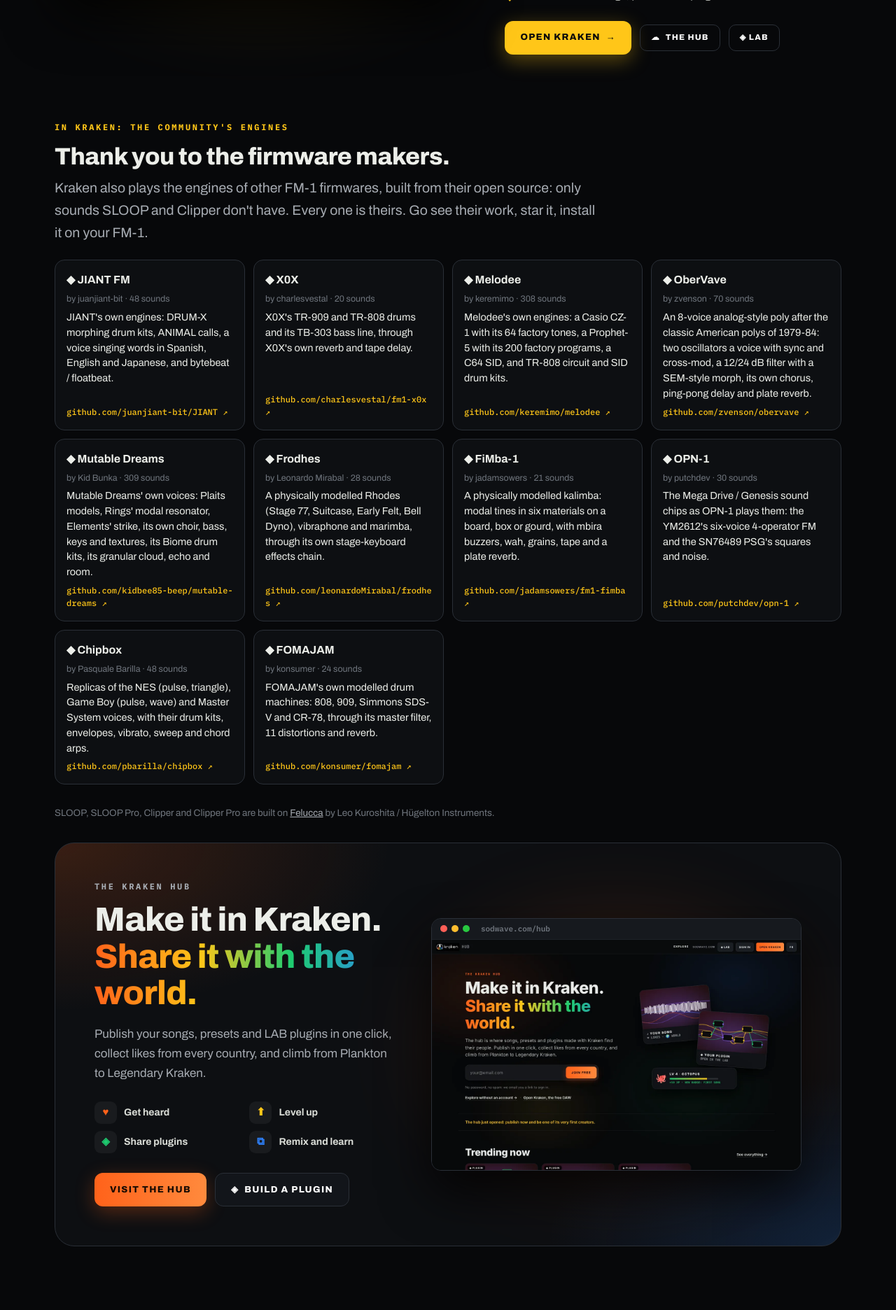
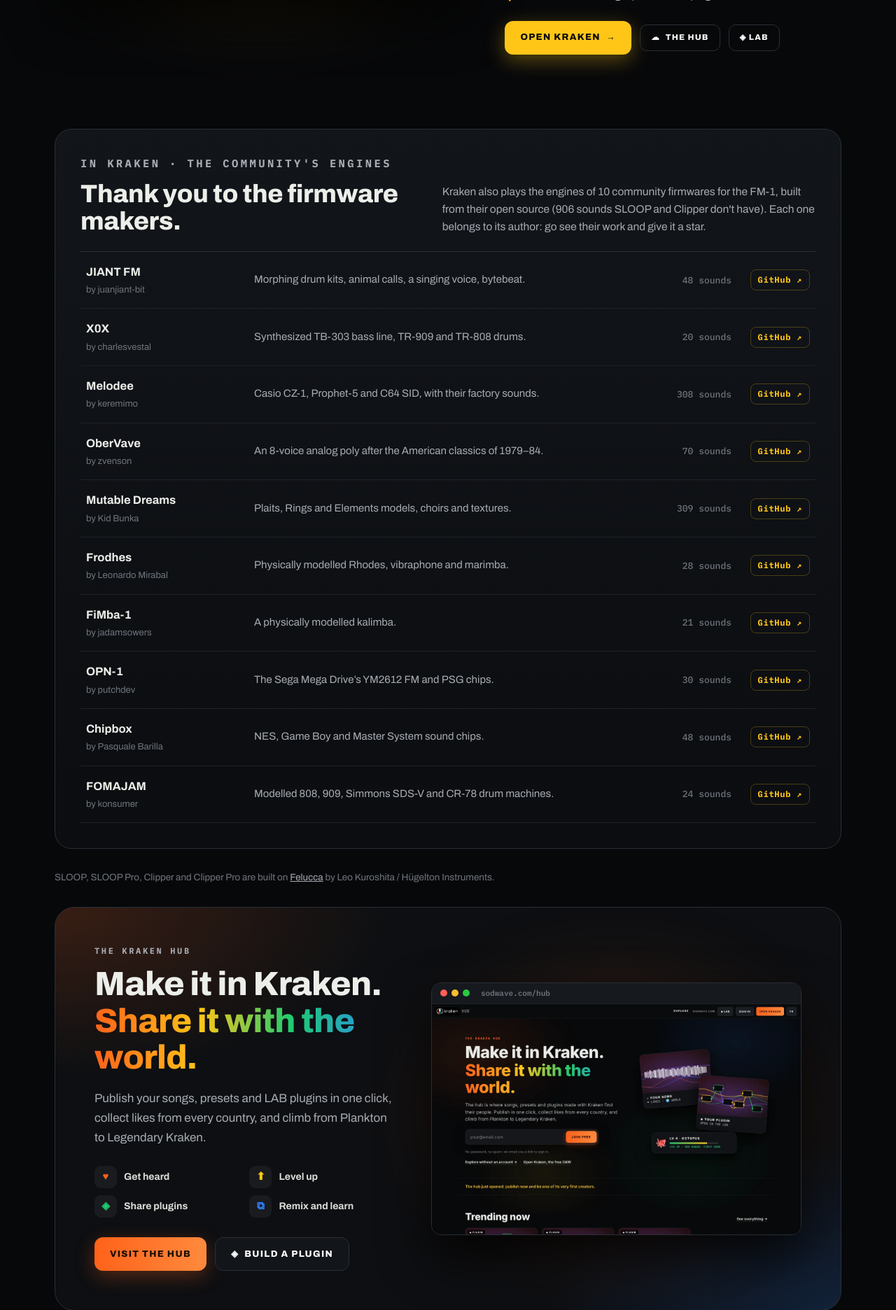
Before and after one commit to isod89/sodwave-site, a PHP site: page / in a window 1280 px wide. Shown: the part 3953-5825 px from the top of the page at 70% size. Run offline with PHP 8.4, Linux system fonts and the light colour scheme.

Commit message:
www.sodwave.com/kraken : Kraken 7b3dbe9451ad

```diff
--- a/assets/site-v3.css
+++ b/assets/site-v3.css
@@ -295,13 +295,26 @@ footer{margin-top:100px;border-top:1px solid var(--line);background:#050607}
 .btn.pri{border:0;background:var(--a);color:#07080a;box-shadow:0 8px 28px color-mix(in srgb,var(--a) 35%,transparent)}
 .btn.pri:hover{filter:brightness(1.1)}
 
-/* Kraken: the community's engines (credits, home page) */
-.cengines{margin:56px 0 0}
-.cengines h3{font-size:clamp(24px,3vw,34px);line-height:1.15;margin:6px 0 10px}
-.cengines .lead{color:var(--dim);max-width:70ch;margin:0 0 22px}
-.ce-grid{display:grid;grid-template-columns:repeat(auto-fill,minmax(260px,1fr));gap:12px}
-.ce{display:flex;flex-direction:column;gap:6px;padding:16px;border:1px solid var(--line2);border-radius:14px;background:var(--s1);color:var(--fg);text-decoration:none;font-size:14.5px;line-height:1.5;transition:border-color .2s,transform .2s}
-.ce:hover{border-color:var(--y);transform:translateY(-2px)}
-.ce b{font-size:16px}
-.ce small{color:var(--faint);font-size:12.5px}
-.ce i{font-style:normal;font-family:var(--mono);font-size:12px;color:var(--y);margin-top:auto;overflow-wrap:anywhere}
+/* Kraken: the community's engines (credits, home page): a list, one firmware a row */
+.cengines{margin:64px 0 0;padding:36px;border:1px solid var(--line2);border-radius:24px;background:linear-gradient(180deg,#12151a,#0b0d10)}
+.ce-head{display:grid;grid-template-columns:minmax(0,1fr) minmax(0,1.1fr);gap:32px;align-items:end;margin-bottom:22px}
+.ce-head .eye{margin-bottom:12px}
+.ce-head h3{margin:0;font-size:clamp(26px,3vw,36px);line-height:1.1;letter-spacing:-.01em}
+.ce-head p{margin:0;color:var(--dim);font-size:15.5px;line-height:1.6}
+.ce-list{list-style:none;margin:0;padding:0;border-top:1px solid var(--line2)}
+.ce-list li{border-bottom:1px solid var(--line)}
+.ce-list a{display:grid;grid-template-columns:220px minmax(0,1fr) 90px 92px;gap:20px;align-items:center;padding:15px 8px;color:var(--fg);text-decoration:none;transition:background .15s}
+.ce-list a:hover{background:#ffffff08}
+.ce-name{display:flex;flex-direction:column;gap:2px;min-width:0}
+.ce-name b{font-size:16.5px;font-weight:700}
+.ce-name small{color:var(--faint);font-size:13px;white-space:nowrap;overflow:hidden;text-overflow:ellipsis}
+.ce-what{color:var(--dim);font-size:15px;line-height:1.45}
+.ce-n{font:500 13px/1 var(--mono);color:var(--faint);text-align:right}
+.ce-go{justify-self:end;font:700 12px/1 var(--mono);letter-spacing:.06em;color:var(--y);padding:8px 10px;border:1px solid #ffc61840;border-radius:8px;white-space:nowrap}
+.ce-list a:hover .ce-go{background:#ffc6181a;border-color:var(--y)}
+@media (max-width:860px){
+  .cengines{padding:24px 18px}
+  .ce-head{grid-template-columns:1fr;gap:12px}
+  .ce-list a{grid-template-columns:minmax(0,1fr) auto;grid-template-areas:"name go" "what what" "n n";gap:6px 12px;padding:14px 4px}
+  .ce-name{grid-area:name}.ce-go{grid-area:go}.ce-what{grid-area:what;font-size:14.5px}.ce-n{grid-area:n;text-align:left}
+}
--- a/clipper-pro/index.html
+++ b/clipper-pro/index.html
@@ -15,7 +15,7 @@
 <link rel="preconnect" href="https://fonts.googleapis.com">
 <link rel="preconnect" href="https://fonts.gstatic.com" crossorigin>
 <link rel="stylesheet" href="https://fonts.googleapis.com/css2?family=Archivo:wdth,wght@62..125,400..800&family=IBM+Plex+Mono:wght@500;600;700&display=swap">
-<link rel="stylesheet" href="/assets/site-v3.css">
+<link rel="stylesheet" href="/assets/site-v3.css?v=20261028">
 <style>:root{--a:var(--o)}</style>
 </head>
 <body class="lang-en">
@@ -153,6 +153,6 @@
   </div>
 </footer>
 
-<script src="/assets/site-v3.js"></script>
+<script src="/assets/site-v3.js?v=20261028"></script>
 </body>
 </html>
--- a/clipper/index.html
+++ b/clipper/index.html
@@ -14,7 +14,7 @@
 <link rel="preconnect" href="https://fonts.googleapis.com">
 <link rel="preconnect" href="https://fonts.gstatic.com" crossorigin>
 <link rel="stylesheet" href="https://fonts.googleapis.com/css2?family=Archivo:wdth,wght@62..125,400..800&family=IBM+Plex+Mono:wght@500;600;700&display=swap">
-<link rel="stylesheet" href="/assets/site-v3.css">
+<link rel="stylesheet" href="/assets/site-v3.css?v=20261028">
 <style>:root{--a:var(--o)}</style>
 </head>
 <body class="lang-en">
@@ -140,6 +140,6 @@
   </div>
 </footer>
 
-<script src="/assets/site-v3.js"></script>
+<script src="/assets/site-v3.js?v=20261028"></script>
 </body>
 </html>
--- a/index.html
+++ b/index.html
@@ -15,7 +15,7 @@
 <link rel="preconnect" href="https://fonts.googleapis.com">
 <link rel="preconnect" href="https://fonts.gstatic.com" crossorigin>
 <link rel="stylesheet" href="https://fonts.googleapis.com/css2?family=Archivo:wdth,wght@62..125,400..800&family=IBM+Plex+Mono:wght@500;600;700&display=swap">
-<link rel="stylesheet" href="/assets/site-v3.css">
+<link rel="stylesheet" href="/assets/site-v3.css?v=20261028">
 </head>
 <body class="lang-en">
 
@@ -201,21 +201,75 @@
 
     <!-- KRAKEN: THE COMMUNITY'S ENGINES (from Kraken's engines/packs.json) -->
     <section class="cengines rv" id="community-engines" style="--a:var(--y)">
-      <p class="eye"><span class="en">In Kraken: the community's engines</span><span class="fr">Dans Kraken : les moteurs de la communauté</span></p>
-      <h3><span class="en">Thank you to the firmware makers.</span><span class="fr">Merci aux créateurs de firmwares.</span></h3>
-      <p class="lead"><span class="en">Kraken also plays the engines of other FM-1 firmwares, built from their open source: only sounds SLOOP and Clipper don't have. Every one is theirs. Go see their work, star it, install it on your FM-1.</span><span class="fr">Kraken joue aussi les moteurs d'autres firmwares FM-1, compilés depuis leur code source ouvert : seulement des sons que SLOOP et Clipper n'ont pas. Chacun est à eux. Allez voir leur travail, mettez-leur une étoile, installez-les sur votre FM-1.</span></p>
-      <div class="ce-grid">
-        <a class="ce" href="https://github.com/juanjiant-bit/JIANT" target="_blank" rel="noopener"><b>◆ JIANT FM</b><small><span class="en">by</span><span class="fr">par</span> juanjiant-bit · 48 <span class="en">sounds</span><span class="fr">sons</span></small><span class="en">JIANT&#x27;s own engines: DRUM-X morphing drum kits, ANIMAL calls, a voice singing words in Spanish, English and Japanese, and bytebeat / floatbeat.</span><span class="fr">Kits DRUM-X qui se transforment, cris d’animaux, une voix qui chante des mots en espagnol, anglais et japonais, bytebeat.</span><i>github.com/juanjiant-bit/JIANT ↗</i></a>
-        <a class="ce" href="https://github.com/charlesvestal/fm1-x0x" target="_blank" rel="noopener"><b>◆ X0X</b><small><span class="en">by</span><span class="fr">par</span> charlesvestal · 20 <span class="en">sounds</span><span class="fr">sons</span></small><span class="en">X0X&#x27;s TR-909 and TR-808 drums and its TB-303 bass line, through X0X&#x27;s own reverb and tape delay.</span><span class="fr">Les batteries TR-909 et TR-808 synthétisées et la ligne de basse TB-303 d’X0X, avec sa réverb et son delay à bande.</span><i>github.com/charlesvestal/fm1-x0x ↗</i></a>
-        <a class="ce" href="https://github.com/keremimo/melodee" target="_blank" rel="noopener"><b>◆ Melodee</b><small><span class="en">by</span><span class="fr">par</span> keremimo · 308 <span class="en">sounds</span><span class="fr">sons</span></small><span class="en">Melodee&#x27;s own engines: a Casio CZ-1 with its 64 factory tones, a Prophet-5 with its 200 factory programs, a C64 SID, and TR-808 circuit and SID drum kits.</span><span class="fr">Un Casio CZ-1 et ses 64 sons d’usine, un Prophet-5 et ses 200 programmes, un SID de C64, des kits 808 et SID.</span><i>github.com/keremimo/melodee ↗</i></a>
-        <a class="ce" href="https://github.com/zvenson/obervave" target="_blank" rel="noopener"><b>◆ OberVave</b><small><span class="en">by</span><span class="fr">par</span> zvenson · 70 <span class="en">sounds</span><span class="fr">sons</span></small><span class="en">An 8-voice analog-style poly after the classic American polys of 1979-84: two oscillators a voice with sync and cross-mod, a 12/24 dB filter with a SEM-style morph, its own chorus, ping-pong delay and plate reverb.</span><span class="fr">Un polyphonique 8 voix façon synthés américains 1979-84 : deux oscillateurs, sync, cross-mod, filtre 12/24 dB à morph SEM.</span><i>github.com/zvenson/obervave ↗</i></a>
-        <a class="ce" href="https://github.com/kidbee85-beep/mutable-dreams" target="_blank" rel="noopener"><b>◆ Mutable Dreams</b><small><span class="en">by</span><span class="fr">par</span> Kid Bunka · 309 <span class="en">sounds</span><span class="fr">sons</span></small><span class="en">Mutable Dreams&#x27; own voices: Plaits models, Rings&#x27; modal resonator, Elements&#x27; strike, its own choir, bass, keys and textures, its Biome drum kits, its granular cloud, echo and room.</span><span class="fr">Des modèles Plaits, le résonateur modal de Rings, Elements, un chœur, basses, claviers et textures, ses kits Biome.</span><i>github.com/kidbee85-beep/mutable-dreams ↗</i></a>
-        <a class="ce" href="https://github.com/leonardoMirabal/frodhes" target="_blank" rel="noopener"><b>◆ Frodhes</b><small><span class="en">by</span><span class="fr">par</span> Leonardo Mirabal · 28 <span class="en">sounds</span><span class="fr">sons</span></small><span class="en">A physically modelled Rhodes (Stage 77, Suitcase, Early Felt, Bell Dyno), vibraphone and marimba, through its own stage-keyboard effects chain.</span><span class="fr">Un piano Rhodes modélisé physiquement (Stage 77, Suitcase, Early Felt, Bell Dyno), vibraphone et marimba.</span><i>github.com/leonardoMirabal/frodhes ↗</i></a>
-        <a class="ce" href="https://github.com/jadamsowers/fm1-fimba" target="_blank" rel="noopener"><b>◆ FiMba-1</b><small><span class="en">by</span><span class="fr">par</span> jadamsowers · 21 <span class="en">sounds</span><span class="fr">sons</span></small><span class="en">A physically modelled kalimba: modal tines in six materials on a board, box or gourd, with mbira buzzers, wah, grains, tape and a plate reverb.</span><span class="fr">Un kalimba modélisé physiquement : lames en six matières, buzzers de mbira, wah, grains, bande et réverb.</span><i>github.com/jadamsowers/fm1-fimba ↗</i></a>
-        <a class="ce" href="https://github.com/putchdev/opn-1" target="_blank" rel="noopener"><b>◆ OPN-1</b><small><span class="en">by</span><span class="fr">par</span> putchdev · 30 <span class="en">sounds</span><span class="fr">sons</span></small><span class="en">The Mega Drive / Genesis sound chips as OPN-1 plays them: the YM2612&#x27;s six-voice 4-operator FM and the SN76489 PSG&#x27;s squares and noise.</span><span class="fr">Les puces de la Mega Drive : la FM 4 opérateurs du YM2612 et les carrés et le bruit du PSG.</span><i>github.com/putchdev/opn-1 ↗</i></a>
-        <a class="ce" href="https://github.com/pbarilla/chipbox" target="_blank" rel="noopener"><b>◆ Chipbox</b><small><span class="en">by</span><span class="fr">par</span> Pasquale Barilla · 48 <span class="en">sounds</span><span class="fr">sons</span></small><span class="en">Replicas of the NES (pulse, triangle), Game Boy (pulse, wave) and Master System voices, with their drum kits, envelopes, vibrato, sweep and chord arps.</span><span class="fr">Les puces de la NES, de la Game Boy et de la Master System, avec leurs batteries, enveloppes et arpèges.</span><i>github.com/pbarilla/chipbox ↗</i></a>
-        <a class="ce" href="https://github.com/konsumer/fomajam" target="_blank" rel="noopener"><b>◆ FOMAJAM</b><small><span class="en">by</span><span class="fr">par</span> konsumer · 24 <span class="en">sounds</span><span class="fr">sons</span></small><span class="en">FOMAJAM&#x27;s own modelled drum machines: 808, 909, Simmons SDS-V and CR-78, through its master filter, 11 distortions and reverb.</span><span class="fr">Ses boîtes à rythmes modélisées : 808, 909, Simmons SDS-V et CR-78.</span><i>github.com/konsumer/fomajam ↗</i></a>
+      <div class="ce-head">
+        <div>
+          <p class="eye"><span class="en">In Kraken · the community's engines</span><span class="fr">Dans Kraken · les moteurs de la communauté</span></p>
+          <h3><span class="en">Thank you to the firmware makers.</span><span class="fr">Merci aux créateurs de firmwares.</span></h3>
+        </div>
+        <p><span class="en">Kraken also plays the engines of 10 community firmwares for the FM-1, built from their open source (906 sounds SLOOP and Clipper don't have). Each one belongs to its author: go see their work and give it a star.</span><span class="fr">Kraken joue aussi les moteurs de 10 firmwares de la communauté FM-1, compilés depuis leur code source ouvert (906 sons que SLOOP et Clipper n'ont pas). Chacun appartient à son auteur : allez voir leur travail et donnez-lui une étoile.</span></p>
       </div>
+      <ul class="ce-list">
+        <li><a href="https://github.com/juanjiant-bit/JIANT" target="_blank" rel="noopener">
+          <span class="ce-name"><b>JIANT FM</b><small><span class="en">by</span><span class="fr">par</span> juanjiant-bit</small></span>
+          <span class="ce-what"><span class="en">Morphing drum kits, animal calls, a singing voice, bytebeat.</span><span class="fr">Batteries qui se transforment, cris d’animaux, une voix qui chante, bytebeat.</span></span>
+          <span class="ce-n">48 <span class="en">sounds</span><span class="fr">sons</span></span>
+          <span class="ce-go">GitHub ↗</span>
+        </a></li>
+        <li><a href="https://github.com/charlesvestal/fm1-x0x" target="_blank" rel="noopener">
+          <span class="ce-name"><b>X0X</b><small><span class="en">by</span><span class="fr">par</span> charlesvestal</small></span>
+          <span class="ce-what"><span class="en">Synthesized TB-303 bass line, TR-909 and TR-808 drums.</span><span class="fr">Basse TB-303, batteries TR-909 et TR-808 synthétisées.</span></span>
+          <span class="ce-n">20 <span class="en">sounds</span><span class="fr">sons</span></span>
+          <span class="ce-go">GitHub ↗</span>
+        </a></li>
+        <li><a href="https://github.com/keremimo/melodee" target="_blank" rel="noopener">
+          <span class="ce-name"><b>Melodee</b><small><span class="en">by</span><span class="fr">par</span> keremimo</small></span>
+          <span class="ce-what"><span class="en">Casio CZ-1, Prophet-5 and C64 SID, with their factory sounds.</span><span class="fr">Casio CZ-1, Prophet-5 et SID du C64, avec leurs sons d’usine.</span></span>
+          <span class="ce-n">308 <span class="en">sounds</span><span class="fr">sons</span></span>
+          <span class="ce-go">GitHub ↗</span>
+        </a></li>
+        <li><a href="https://github.com/zvenson/obervave" target="_blank" rel="noopener">
+          <span class="ce-name"><b>OberVave</b><small><span class="en">by</span><span class="fr">par</span> zvenson</small></span>
+          <span class="ce-what"><span class="en">An 8-voice analog poly after the American classics of 1979–84.</span><span class="fr">Un poly analogique 8 voix inspiré des classiques américains 1979–84.</span></span>
+          <span class="ce-n">70 <span class="en">sounds</span><span class="fr">sons</span></span>
+          <span class="ce-go">GitHub ↗</span>
+        </a></li>
+        <li><a href="https://github.com/kidbee85-beep/mutable-dreams" target="_blank" rel="noopener">
+          <span class="ce-name"><b>Mutable Dreams</b><small><span class="en">by</span><span class="fr">par</span> Kid Bunka</small></span>
+          <span class="ce-what"><span class="en">Plaits, Rings and Elements models, choirs and textures.</span><span class="fr">Modèles Plaits, Rings et Elements, chœurs et textures.</span></span>
+          <span class="ce-n">309 <span class="en">sounds</span><span class="fr">sons</span></span>
+          <span class="ce-go">GitHub ↗</span>
+        </a></li>
+        <li><a href="https://github.com/leonardoMirabal/frodhes" target="_blank" rel="noopener">
+          <span class="ce-name"><b>Frodhes</b><small><span class="en">by</span><span class="fr">par</span> Leonardo Mirabal</small></span>
+          <span class="ce-what"><span class="en">Physically modelled Rhodes, vibraphone and marimba.</span><span class="fr">Rhodes, vibraphone et marimba en modélisation physique.</span></span>
+          <span class="ce-n">28 <span class="en">sounds</span><span class="fr">sons</span></span>
+          <span class="ce-go">GitHub ↗</span>
+        </a></li>
+        <li><a href="https://github.com/jadamsowers/fm1-fimba" target="_blank" rel="noopener">
+          <span class="ce-name"><b>FiMba-1</b><small><span class="en">by</span><span class="fr">par</span> jadamsowers</small></span>
+          <span class="ce-what"><span class="en">A physically modelled kalimba.</span><span class="fr">Un kalimba en modélisation physique.</span></span>
+          <span class="ce-n">21 <span class="en">sounds</span><span class="fr">sons</span></span>
+          <span class="ce-go">GitHub ↗</span>
+        </a></li>
+        <li><a href="https://github.com/putchdev/opn-1" target="_blank" rel="noopener">
+          <span class="ce-name"><b>OPN-1</b><small><span class="en">by</span><span class="fr">par</span> putchdev</small></span>
+          <span class="ce-what"><span class="en">The Sega Mega Drive’s YM2612 FM and PSG chips.</span><span class="fr">Les puces FM YM2612 et PSG de la Sega Mega Drive.</span></span>
+          <span class="ce-n">30 <span class="en">sounds</span><span class="fr">sons</span></span>
+          <span class="ce-go">GitHub ↗</span>
+        </a></li>
+        <li><a href="https://github.com/pbarilla/chipbox" target="_blank" rel="noopener">
+          <span class="ce-name"><b>Chipbox</b><small><span class="en">by</span><span class="fr">par</span> Pasquale Barilla</small></span>
+          <span class="ce-what"><span class="en">NES, Game Boy and Master System sound chips.</span><span class="fr">Les puces sonores NES, Game Boy et Master System.</span></span>
+          <span class="ce-n">48 <span class="en">sounds</span><span class="fr">sons</span></span>
+          <span class="ce-go">GitHub ↗</span>
+        </a></li>
+        <li><a href="https://github.com/konsumer/fomajam" target="_blank" rel="noopener">
+          <span class="ce-name"><b>FOMAJAM</b><small><span class="en">by</span><span class="fr">par</span> konsumer</small></span>
+          <span class="ce-what"><span class="en">Modelled 808, 909, Simmons SDS-V and CR-78 drum machines.</span><span class="fr">Boîtes à rythmes 808, 909, Simmons SDS-V et CR-78 modélisées.</span></span>
+          <span class="ce-n">24 <span class="en">sounds</span><span class="fr">sons</span></span>
+          <span class="ce-go">GitHub ↗</span>
+        </a></li>
+      </ul>
     </section>
 
     <p class="based rv"><span class="en">SLOOP, SLOOP Pro, Clipper and Clipper Pro are built on</span><span class="fr">SLOOP, SLOOP Pro, Clipper et Clipper Pro sont bâtis sur</span> <a href="https://github.com/hugelton/Felucca">Felucca</a> <span class="en">by Leo Kuroshita / Hügelton Instruments.</span><span class="fr">de Leo Kuroshita / Hügelton Instruments.</span></p>
@@ -371,6 +425,6 @@
   </div>
 </footer>
 
-<script src="/assets/site-v3.js"></script>
+<script src="/assets/site-v3.js?v=20261028"></script>
 </body>
 </html>
--- a/sloop-pro/index.html
+++ b/sloop-pro/index.html
@@ -14,7 +14,7 @@
 <link rel="preconnect" href="https://fonts.googleapis.com">
 <link rel="preconnect" href="https://fonts.gstatic.com" crossorigin>
 <link rel="stylesheet" href="https://fonts.googleapis.com/css2?family=Archivo:wdth,wght@62..125,400..800&family=IBM+Plex+Mono:wght@500;600;700&display=swap">
-<link rel="stylesheet" href="/assets/site-v3.css">
+<link rel="stylesheet" href="/assets/site-v3.css?v=20261028">
 <style>:root{--a:var(--b)}</style>
 </head>
 <body class="lang-en">
@@ -151,6 +151,6 @@
   </div>
 </footer>
 
-<script src="/assets/site-v3.js"></script>
+<script src="/assets/site-v3.js?v=20261028"></script>
 </body>
 </html>
--- a/sloop/index.html
+++ b/sloop/index.html
@@ -14,7 +14,7 @@
 <link rel="preconnect" href="https://fonts.googleapis.com">
 <link rel="preconnect" href="https://fonts.gstatic.com" crossorigin>
 <link rel="stylesheet" href="https://fonts.googleapis.com/css2?family=Archivo:wdth,wght@62..125,400..800&family=IBM+Plex+Mono:wght@500;600;700&display=swap">
-<link rel="stylesheet" href="/assets/site-v3.css">
+<link rel="stylesheet" href="/assets/site-v3.css?v=20261028">
 <style>:root{--a:var(--g)}</style>
 </head>
 <body class="lang-en">
@@ -141,6 +141,6 @@
   </div>
 </footer>
 
-<script src="/assets/site-v3.js"></script>
+<script src="/assets/site-v3.js?v=20261028"></script>
 </body>
 </html>
```
